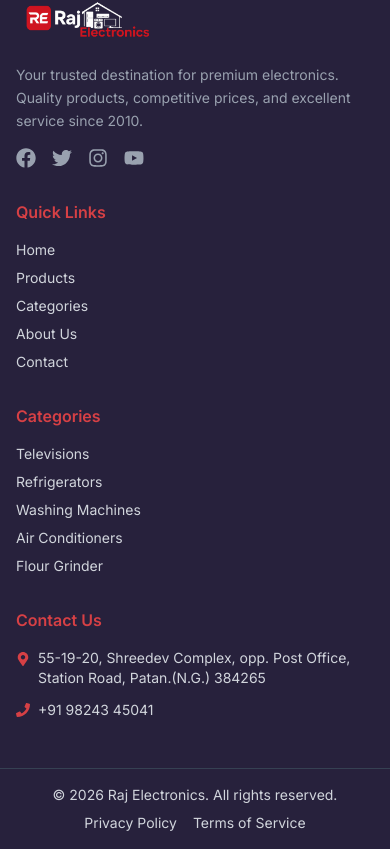
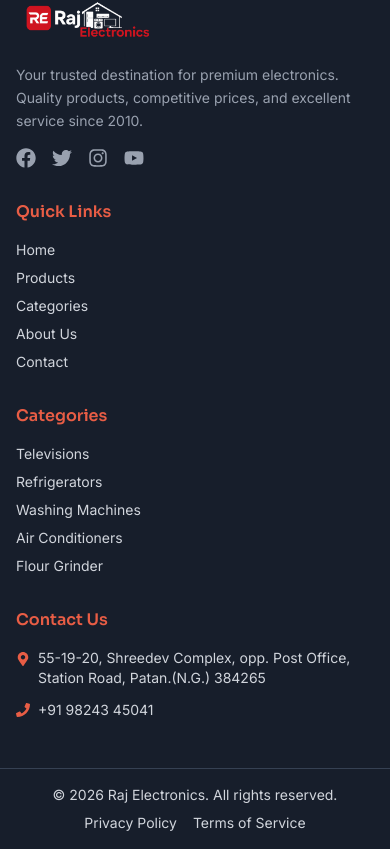
Before and after one commit to kashyap203/raj_electronics, a React (Vite) app in the folder frontend/: page /login in a window 390 px wide. Shown: the part 989-1838 px from the top of the page. Built offline with nearby package versions, Linux system fonts and the light colour scheme; no server answers.

Commit message:
Fix responsive mobile layout, pagination and overflow

```diff
--- a/frontend/package.json
+++ b/frontend/package.json
@@ -11,6 +11,7 @@
   },
   "dependencies": {
     "axios": "^1.19.0",
+    "framer-motion": "^12.43.0",
     "jimp": "^1.6.1",
     "jspdf": "^4.2.1",
     "jspdf-autotable": "^5.0.8",
--- /dev/null
+++ b/frontend/src/components/FloatingActions.jsx
@@ -0,0 +1,44 @@
+import { useEffect, useState } from 'react';
+import { FaWhatsapp, FaArrowUp } from 'react-icons/fa';
+import { AnimatePresence, motion } from 'framer-motion';
+
+const FloatingActions = () => {
+  const [showTop, setShowTop] = useState(false);
+
+  useEffect(() => {
+    const onScroll = () => setShowTop(window.scrollY > 400);
+    window.addEventListener('scroll', onScroll, { passive: true });
+    return () => window.removeEventListener('scroll', onScroll);
+  }, []);
+
+  return (
+    <div className="fixed bottom-5 right-5 z-40 flex flex-col gap-3">
+      <AnimatePresence>
+        {showTop && (
+          <motion.button
+            initial={{ opacity: 0, scale: 0.5 }}
+            animate={{ opacity: 1, scale: 1 }}
+            exit={{ opacity: 0, scale: 0.5 }}
+            onClick={() => window.scrollTo({ top: 0, behavior: 'smooth' })}
+            aria-label="Back to top"
+            className="w-12 h-12 rounded-full bg-white text-dark shadow-lg hover:bg-primary hover:text-white transition flex items-center justify-center border border-gray-200 cursor-pointer"
+          >
+            <FaArrowUp />
+          </motion.button>
+        )}
+      </AnimatePresence>
+
+      <a
+        href="https://wa.me/919824345041"
+        target="_blank"
+        rel="noopener noreferrer"
+        aria-label="Chat on WhatsApp"
+        className="w-14 h-14 rounded-full bg-[#25D366] text-white shadow-xl flex items-center justify-center hover:scale-110 transition-transform cursor-pointer"
+      >
+        <FaWhatsapp size={26} />
+      </a>
+    </div>
+  );
+};
+
+export default FloatingActions;
--- /dev/null
+++ b/frontend/src/components/Reveal.jsx
@@ -0,0 +1,25 @@
+import { motion } from 'framer-motion';
+
+const Reveal = ({ children, delay = 0, direction = 'up', className = '', once = true }) => {
+  const offsets = {
+    up: { y: 40 },
+    down: { y: -40 },
+    left: { x: 40 },
+    right: { x: -40 },
+    none: {},
+  };
+
+  return (
+    <motion.div
+      className={className}
+      initial={{ opacity: 0, ...offsets[direction] }}
+      whileInView={{ opacity: 1, x: 0, y: 0 }}
+      viewport={{ once, amount: 0.15 }}
+      transition={{ duration: 0.6, delay, ease: [0.22, 1, 0.36, 1] }}
+    >
+      {children}
+    </motion.div>
+  );
+};
+
+export default Reveal;
--- a/frontend/src/components/common.jsx
+++ b/frontend/src/components/common.jsx
@@ -67,33 +67,85 @@
 
 export const Pagination = ({ page, pages, onPageChange }) => {
   if (pages <= 1) return null;
+
+  const getPageNumbers = () => {
+    const pagesToShow = [];
+    if (pages <= 5) {
+      for (let i = 1; i <= pages; i++) pagesToShow.push(i);
+    } else {
+      if (page <= 3) {
+        pagesToShow.push(1, 2, 3, 4, '...', pages);
+      } else if (page >= pages - 2) {
+        pagesToShow.push(1, '...', pages - 3, pages - 2, pages - 1, pages);
+      } else {
+        pagesToShow.push(1, '...', page - 1, page, page + 1, '...', pages);
+      }
+    }
+    return pagesToShow;
+  };
+
   return (
-    <div className="flex justify-center gap-2 mt-8">
+    <div className="mt-8 w-full flex flex-col items-center">
+      {/* Mobile Layout */}
+      <div className="flex sm:hidden w-full max-w-[300px] justify-between items-center gap-2">
         <button
           onClick={() => onPageChange(page - 1)}
           disabled={page <= 1}
-        className="px-4 py-2 rounded-full border border-gray-300 disabled:opacity-50 hover:bg-gray-100 transition"
+          className="px-4 py-2 text-sm rounded-full border border-gray-300 disabled:opacity-50 hover:bg-gray-100 transition"
+        >
+          Prev
+        </button>
+        <span className="text-sm text-gray-600 font-medium whitespace-nowrap">
+          Page {page} of {pages}
+        </span>
+        <button
+          onClick={() => onPageChange(page + 1)}
+          disabled={page >= pages}
+          className="px-4 py-2 text-sm rounded-full border border-gray-300 disabled:opacity-50 hover:bg-gray-100 transition"
+        >
+          Next
+        </button>
+      </div>
+
+      {/* Desktop Layout */}
+      <div className="hidden sm:flex justify-center items-center gap-2">
+        <button
+          onClick={() => onPageChange(page - 1)}
+          disabled={page <= 1}
+          className="px-4 py-2 text-sm rounded-full border border-gray-300 disabled:opacity-50 hover:bg-gray-100 transition shrink-0"
         >
           Previous
         </button>
-      {Array.from({ length: pages }, (_, i) => i + 1).map((p) => (
+
+        {getPageNumbers().map((p, index) => {
+          if (p === '...') {
+            return (
+              <span key={`dots-${index}`} className="px-1 text-gray-500 flex items-center justify-center shrink-0">
+                ...
+              </span>
+            );
+          }
+          return (
             <button
               key={p}
               onClick={() => onPageChange(p)}
-          className={`px-4 py-2 rounded-full transition ${
-            p === page ? 'bg-primary text-white' : 'border border-gray-300 hover:bg-gray-100'
+              className={`w-9 h-9 text-sm flex items-center justify-center rounded-full transition shrink-0 ${
+                p === page ? 'bg-primary text-white font-medium' : 'border border-gray-300 hover:bg-gray-100'
               }`}
             >
               {p}
             </button>
-      ))}
+          );
+        })}
+
         <button
           onClick={() => onPageChange(page + 1)}
           disabled={page >= pages}
-        className="px-4 py-2 rounded-full border border-gray-300 disabled:opacity-50 hover:bg-gray-100 transition"
+          className="px-4 py-2 text-sm rounded-full border border-gray-300 disabled:opacity-50 hover:bg-gray-100 transition shrink-0"
         >
           Next
         </button>
+      </div>
     </div>
   );
 };
--- a/frontend/src/index.css
+++ b/frontend/src/index.css
@@ -1,47 +1,175 @@
-@import url('https://fonts.googleapis.com/css2?family=Inter:wght@300;400;500;600;700;800&display=swap');
+@import url('https://fonts.googleapis.com/css2?family=Sora:wght@300;400;500;600;700;800&family=Inter:wght@300;400;500;600;700;800&display=swap');
 @import "tailwindcss";
 
 @theme {
-  --color-primary: #D64045;
-  --color-primary-dark: #B83236;
-  --color-primary-light: #E8686C;
-  --color-dark: #27213C;
-  --color-dark-light: #383152;
-  --color-offwhite: #FAF9F6;
+  --color-primary: #E85D45;
+  --color-primary-dark: #C9452F;
+  --color-primary-light: #FF7A5C;
+  --color-dark: #171E2B;
+  --color-dark-light: #232C3D;
+  --color-dark-dark: #0E131C;
+  --color-offwhite: #F7F5F2;
   --color-offwhite-light: #FFFFFF;
-  --color-offwhite-dark: #F0EFEA;
+  --color-offwhite-dark: #EDE9E3;
+  --color-gold: #F5B942;
+  --color-gold-light: #FFD87A;
+  --color-gold-dark: #D99A1B;
+  --color-success: #2FBF71;
+  --color-info: #3B82F6;
 
   --font-family-sans: 'Inter', ui-sans-serif, system-ui, sans-serif;
+  --font-family-display: 'Sora', 'Inter', ui-sans-serif, system-ui, sans-serif;
 
   --animate-fade-in: fadeIn 0.4s ease-in-out;
   --animate-slide-up: slideUp 0.5s ease-out;
   --animate-spin: spin 1s linear infinite;
+  --animate-float: float 6s ease-in-out infinite;
+  --animate-float-slow: float 9s ease-in-out infinite;
+  --animate-marquee: marquee 30s linear infinite;
+  --animate-blob: blob 12s ease-in-out infinite;
+  --animate-shimmer: shimmer 2.5s linear infinite;
+  --animate-pulse-glow: pulseGlow 2.5s ease-in-out infinite;
 }
 
 @keyframes fadeIn {
-  from { opacity: 0; }
-  to { opacity: 1; }
+  from {
+    opacity: 0;
+  }
+
+  to {
+    opacity: 1;
+  }
 }
 
 @keyframes slideUp {
-  from { opacity: 0; transform: translateY(20px); }
-  to { opacity: 1; transform: translateY(0); }
+  from {
+    opacity: 0;
+    transform: translateY(20px);
+  }
+
+  to {
+    opacity: 1;
+    transform: translateY(0);
+  }
 }
 
 @keyframes spin {
-  from { transform: rotate(0deg); }
-  to { transform: rotate(360deg); }
+  from {
+    transform: rotate(0deg);
+  }
+
+  to {
+    transform: rotate(360deg);
+  }
+}
+
+@keyframes float {
+
+  0%,
+  100% {
+    transform: translateY(0);
+  }
+
+  50% {
+    transform: translateY(-18px);
+  }
+}
+
+@keyframes marquee {
+  from {
+    transform: translateX(0);
+  }
+
+  to {
+    transform: translateX(-50%);
+  }
+}
+
+@keyframes blob {
+
+  0%,
+  100% {
+    transform: translate(0, 0) scale(1);
+  }
+
+  33% {
+    transform: translate(30px, -40px) scale(1.1);
+  }
+
+  66% {
+    transform: translate(-25px, 25px) scale(0.95);
+  }
+}
+
+@keyframes shimmer {
+  from {
+    background-position: -200% 0;
+  }
+
+  to {
+    background-position: 200% 0;
+  }
+}
+
+@keyframes pulseGlow {
+
+  0%,
+  100% {
+    box-shadow: 0 0 0 0 rgba(232, 93, 69, 0.4);
+  }
+
+  50% {
+    box-shadow: 0 0 25px 6px rgba(232, 93, 69, 0.25);
+  }
 }
 
 * {
   box-sizing: border-box;
 }
 
+html {
+  scroll-behavior: smooth;
+}
+
 body {
   font-family: 'Inter', ui-sans-serif, system-ui, sans-serif;
-  color: #27213C;
-  background-color: #FAF9F6;
+  color: #171E2B;
+  background-color: #F7F5F2;
   margin: 0;
+  -webkit-font-smoothing: antialiased;
+}
+
+h1,
+h2,
+h3,
+h4,
+h5,
+h6 {
+  font-family: 'Sora', 'Inter', ui-sans-serif, sans-serif;
+}
+
+::selection {
+  background: rgba(232, 93, 69, 0.25);
+  color: #171E2B;
+}
+
+/* Custom scrollbar */
+::-webkit-scrollbar {
+  width: 10px;
+  height: 8px;
+}
+
+::-webkit-scrollbar-track {
+  background: #EDE9E3;
+}
+
+::-webkit-scrollbar-thumb {
+  background: linear-gradient(180deg, #E85D45, #C9452F);
+  border-radius: 8px;
+}
+
+::-webkit-scrollbar-thumb:hover {
+  background: #C9452F;
 }
 
 .line-clamp-2 {
@@ -57,3 +185,68 @@
   -webkit-box-orient: vertical;
   overflow: hidden;
 }
+
+/* Utility: gradient text */
+.text-gradient {
+  background: linear-gradient(120deg, #E85D45, #F5B942);
+  -webkit-background-clip: text;
+  background-clip: text;
+  color: transparent;
+}
+
+/* Utility: glass card */
+.glass {
+  background: rgba(255, 255, 255, 0.7);
+  backdrop-filter: blur(14px);
+  -webkit-backdrop-filter: blur(14px);
+  border: 1px solid rgba(255, 255, 255, 0.3);
+}
+
+.glass-dark {
+  background: rgba(23, 30, 43, 0.6);
+  backdrop-filter: blur(14px);
+  -webkit-backdrop-filter: blur(14px);
+  border: 1px solid rgba(255, 255, 255, 0.08);
+}
+
+/* Utility: gradient border card */
+.gradient-border {
+  position: relative;
+  background: linear-gradient(#fff, #fff) padding-box,
+    linear-gradient(135deg, #E85D45, #F5B942) border-box;
+  border: 1.5px solid transparent;
+}
+
+/* Utility: shimmer text */
+.shimmer-text {
+  background: linear-gradient(90deg, rgba(232, 93, 69, 0.6) 25%, #E85D45 50%, rgba(232, 93, 69, 0.6) 75%);
+  background-size: 200% 100%;
+  -webkit-background-clip: text;
+  background-clip: text;
+  color: transparent;
+  animation: shimmer 2.5s linear infinite;
+}
+
+/* Utility: glow shadow */
+.glow-primary {
+  box-shadow: 0 8px 30px -6px rgba(232, 93, 69, 0.45);
+}
+
+.glow-gold {
+  box-shadow: 0 8px 30px -6px rgba(245, 185, 66, 0.45);
+}
+
+/* Decorative grid pattern */
+.bg-grid {
+  background-image:
+    linear-gradient(rgba(255, 255, 255, 0.04) 1px, transparent 1px),
+    linear-gradient(90deg, rgba(255, 255, 255, 0.04) 1px, transparent 1px);
+  background-size: 40px 40px;
+}
+
+.bg-grid-dark {
+  background-image:
+    linear-gradient(rgba(23, 30, 43, 0.05) 1px, transparent 1px),
+    linear-gradient(90deg, rgba(23, 30, 43, 0.05) 1px, transparent 1px);
+  background-size: 40px 40px;
+}
--- a/frontend/vite.config.js
+++ b/frontend/vite.config.js
@@ -8,11 +8,11 @@
     port: 5173,
     proxy: {
       '/api': {
-        target: 'http://127.0.0.1:5001',
+        target: 'http://localhost:5001',
         changeOrigin: true,
       },
       '/uploads': {
-        target: 'http://127.0.0.1:5001',
+        target: 'http://localhost:5001',
         changeOrigin: true,
       },
     },
```
Also changed, not shown: 2 other files (tests, documents, lock files or other folders). Lines whose indentation alone changed are shown as unchanged.
